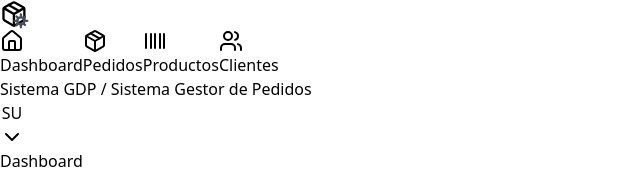
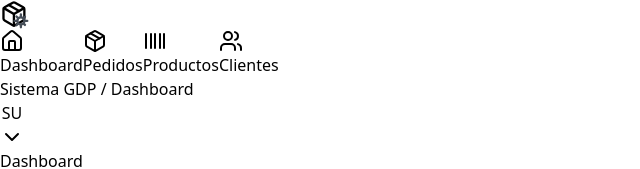
Before and after one commit to bengamer2005/SistemaGDP, a React (Vite) app in the folder frontend/: page /main in a window 1280 px wide. Shown: the top 169 px of the page, without its empty margins (0-640 px from the left). Built offline with nearby package versions, Linux system fonts and the light colour scheme; no server answers; sample sign-in values are in the browser's storage.

Commit message:
Prueba para ver funcionamiento del workflow #2

```diff
--- a/frontend/src/features/mainPage.tsx
+++ b/frontend/src/features/mainPage.tsx
@@ -13,7 +13,7 @@ const MainPage: React.FC = () => {
     const getPageTitle = () => {
         switch (activeTab) {
             case "dashboard":
-                return "Sistema Gestor de Pedidos"
+                return "Dashboard"
             case "orders":
                 return "Pedidos"
             case "clients":
```
